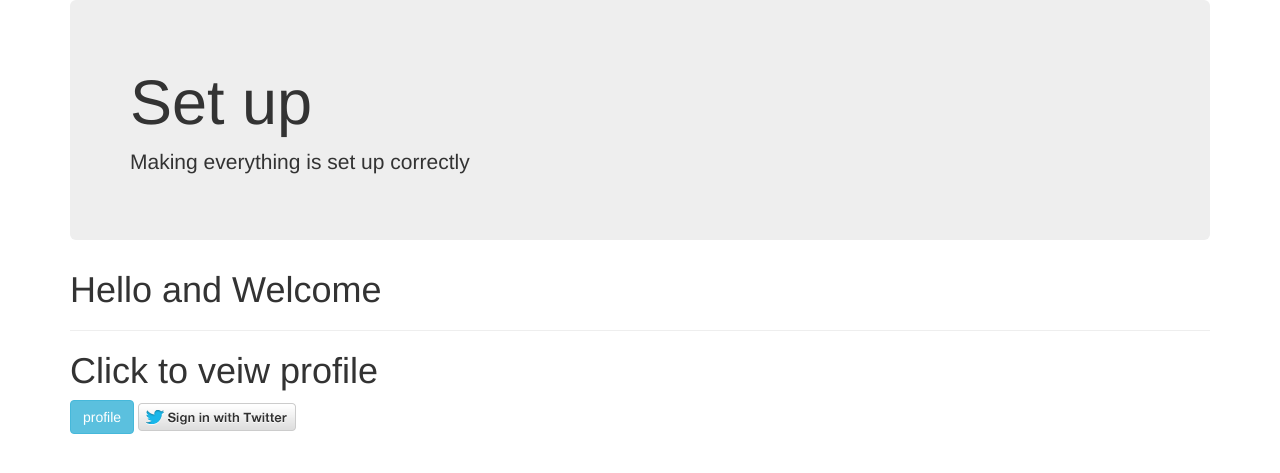
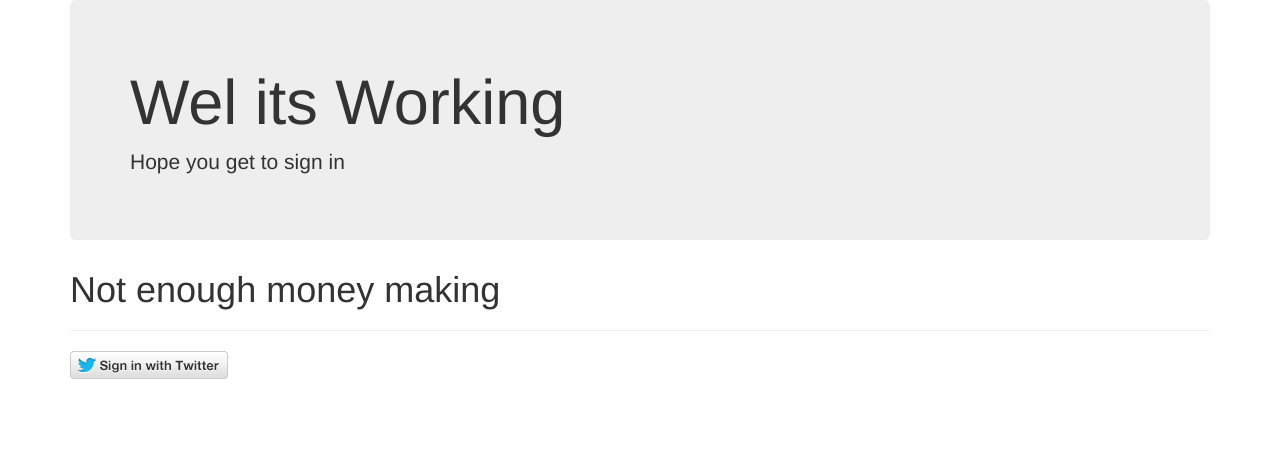
Before and after one commit to KyealLawrence/WebProjectTwitter, a Flask app: page / in a window 1280 px wide. Shown: the top 473 px of the page. Run offline with Flask 2, Linux system fonts and the light colour scheme; some libraries are stand-ins or nearby versions.

Commit message:
login attempt25

```diff
--- a/app.py
+++ b/app.py
@@ -44,7 +44,7 @@ def auth():
 @app.route("/profile")
 def getprofile():
 	auth = tweepy.OAuthHandler(consumer_key, consumer_secret, callback)
-	auth.set_access_token(access_token, access_token_secret)
+	auth.set_access_token(auth.access_token, auth.access_token_secret)
 	user = tweepy.API(auth)
 	singin = user.me()
 
--- a/templates/index.html
+++ b/templates/index.html
@@ -11,14 +11,11 @@
 <body>
   <div class="container">
   <div class="jumbotron">
-    <h1>Set up </h1>
-    <p>Making everything is set up correctly </p>
+    <h1>Wel its Working </h1>
+    <p>Hope you get to sign in </p>
   </div>
-   <h1 class="animated bounceInDown">Hello and Welcome</h1>
+   <h1 class="animated bounceInDown">Not enough money making</h1>
    <hr>
-   <h1>Click to veiw profile</h1>
-   <a href="/profile" type="button" class="btn btn-info">profile</a>
-
    <a href="/auth">
       <img border="0" alt="Login IN" src="/static/images/sign-in-with-twitter-gray.png">
     </a>
```
